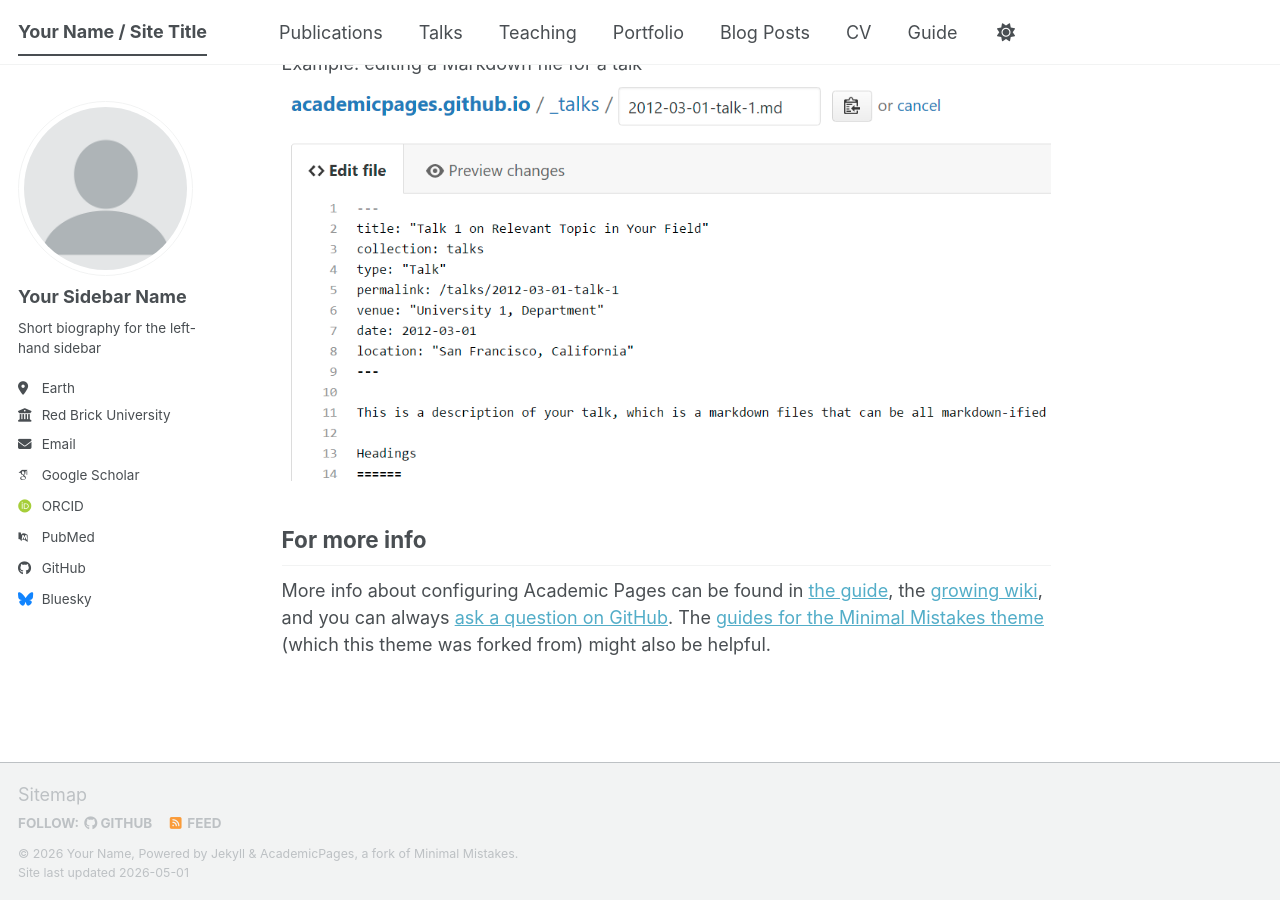
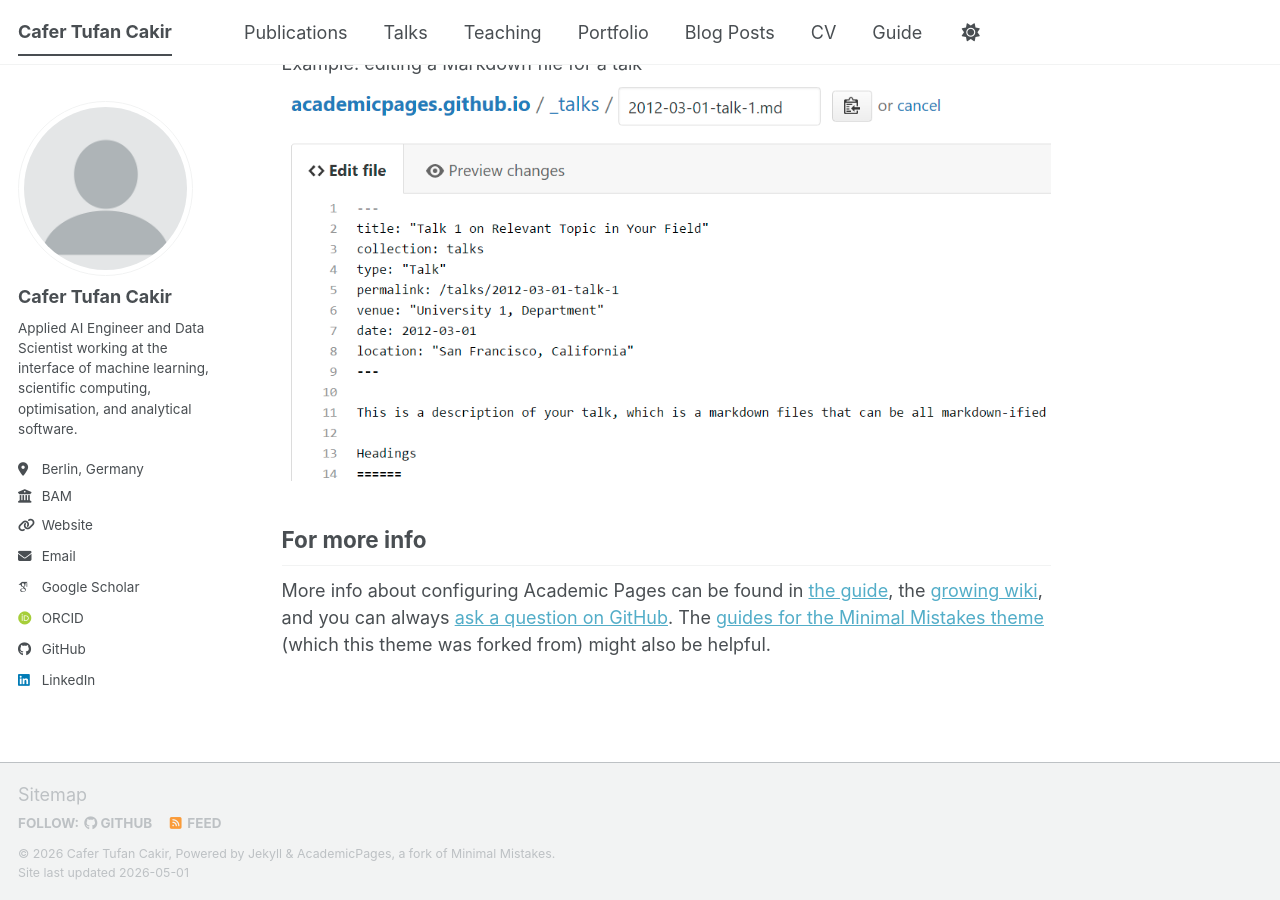
Before and after one commit to cakirtufan/cakirtufan.github.io, a Jekyll site: the page built from _pages/about.md, in a window 1280 px wide and 900 px high, scrolled down 2720 px. Built offline with Jekyll 4.4.1, drawn with Linux system fonts in a browser that asks for light colours; some web fonts are replaced; a script bundle is joined from its source files by our own code; library files that are not in the unit come from our copies.

Commit message:
Update _config.yml

```diff
--- a/_config.yml
+++ b/_config.yml
@@ -9,14 +9,13 @@
 # Basic Site Settings
 locale                   : "en-US"
 site_theme               : "default" # The available themes options are "default", "air", "sunrise", "mint", "dirt" and "contrast"
-title                    : "Your Name / Site Title"
+title                    : "Cafer Tufan Cakir"
 title_separator          : "-"
-name                     : &name "Your Name"
-description              : &description "Your Name's academic portfolio"   # Update this with a general description of your site, this is the default if not overridden by a page
-url                      : https://academicpages.github.io # The base hostname & protocol for your site e.g. "https://[your GitHub username].github.io",
-                                                           # or if you already have some other page hosted on Github then use "https://[your GitHub username].github.io/[Your Repo Name]"
-baseurl                  : "" # the subpath of your site, e.g. "/blog"
-repository               : "academicpages/academicpages.github.io"
+name                     : &name "Cafer Tufan Cakir"
+description              : &description "Applied AI Engineer · Machine Learning · Scientific Computing · Decision Systems"
+url                      : "https://cakirtufan.github.io"
+baseurl                  : ""
+repository               : "cakirtufan/cakirtufan.github.io"
 
 # Site Author - The following control what appear as part of the author content on the side bar.
 #               If a field is blank the icon and link will not appear, otherwise it will be shown.
@@ -24,24 +23,24 @@ repository               : "academicpages/academicpages.github.io"
 author:
   # Biographic information
   avatar           : "profile.png"
-  name             : "Your Sidebar Name"
-  pronouns         : # example: "she/her"
-  bio              : "Short biography for the left-hand sidebar"
-  location         : "Earth"
-  employer         : "Red Brick University"
-  uri              : # URL
-  email            : "none@example.org"
+  name             : "Cafer Tufan Cakir"
+  pronouns         :
+  bio              : "Applied AI Engineer and Data Scientist working at the interface of machine learning, scientific computing, optimisation, and analytical software."
+  location         : "Berlin, Germany"
+  employer         : "BAM"
+  uri              : "https://cakirtufan.github.io"
+  email            : "cakircafertufan@gmail.com"
 
   # Academic websites
   academia         : # URL
   arxiv            : # URL - Update with the correct link to your profile
-  googlescholar    : "https://scholar.google.com/citations?user=PS_CX0AAAAAJ"
+  googlescholar    : "https://scholar.google.com/citations?user=Fw-rZvQAAAAJ&hl=en"
   inspire-hep      : # URL
   impactstory      : # URL
-  orcid            : "https://orcid.org/yourorcidurl"
+  orcid            : "https://orcid.org/0000-0002-5033-9577"
   semantic         : # URL
   ssrn             : # URL
-  pubmed           : "https://www.ncbi.nlm.nih.gov/pubmed/?term=john+snow"
+  pubmed           : #URL
   researchgate     : # URL
   scopus           : # URL
   zotero           : # URL
@@ -51,13 +50,13 @@ author:
   bitbucket        : # Username - Update with your username on the site
   codepen          : # Username
   dribbble         : # Username
-  github           : "academicpages"
+  github           : "cakirtufan"
   kaggle           : # Username
   stackoverflow    : # User number or user number and name (i.e., use "1" or "1/jeff-atwood")
 
   # Social media
   artstation       : # Username
-  bluesky          : "bsky.app" # Replace this with you Bluesky username
+  bluesky          : # Replace this with you Bluesky username
   facebook         : # Username
   flickr           : # Username
   foursquare       : # Username
@@ -66,7 +65,7 @@ author:
   keybase          : # Username
   instagram        : # Username
   lastfm           : # Username
-  linkedin         : # Username
+  linkedin         : "cafer-tufan-%C3%A7ak%C4%B1r-26b2b731"
   mastodon         : # URL
   medium           : # URL
   pinterest        : # Username
@@ -148,9 +147,14 @@ og_description           :  # Social media default site image description
 # For specifying social profiles
 # - https://developers.google.com/structured-data/customize/social-profiles
 social:
-  type                   : # Person or Organization (defaults to Person)
-  name                   : # If the user or organization name differs from the site's name
-  links: # An array of links to social media profiles
+  type                   : "Person"
+  name                   : "Cafer Tufan Cakir"
+  links:
+    - "https://github.com/cakirtufan"
+    - "https://scholar.google.com/citations?user=Fw-rZvQAAAAJ&hl=en"
+    - "https://orcid.org/0000-0002-5033-9577"
+    - "https://www.linkedin.com/in/cafer-tufan-%C3%A7ak%C4%B1r-26b2b731/"
+    - "https://cakirtufan.github.io"
 
 
 # Analytics
@@ -302,7 +306,7 @@ sass:
 permalink: /:categories/:title/
 # paginate: 5 # amount of posts to show
 # paginate_path: /page:num/
-timezone: Etc/UTC # https://en.wikipedia.org/wiki/List_of_tz_database_time_zones
+timezone: Europe/Berlin
 
 
 # Plugins
```
